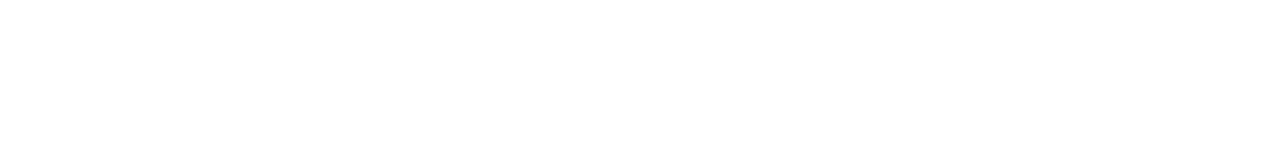
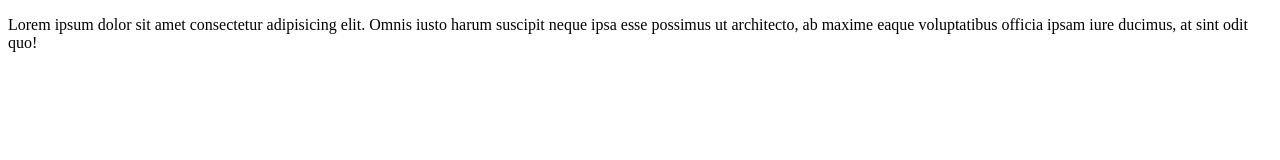
Before and after one commit to lucasezel/jm-test, a plain HTML site: page index.html in a window 1280 px wide. Drawn offline with Linux system fonts and the light colour scheme.

Commit message:
mi primier commit

```diff
--- a/index.html
+++ b/index.html
@@ -6,6 +6,6 @@
     <title>holis</title>
 </head>
 <body>
-
+    <p>Lorem ipsum dolor sit amet consectetur adipisicing elit. Omnis iusto harum suscipit neque ipsa esse possimus ut architecto, ab maxime eaque voluptatibus officia ipsam iure ducimus, at sint odit quo!</p>
 </body>
 </html>
```
